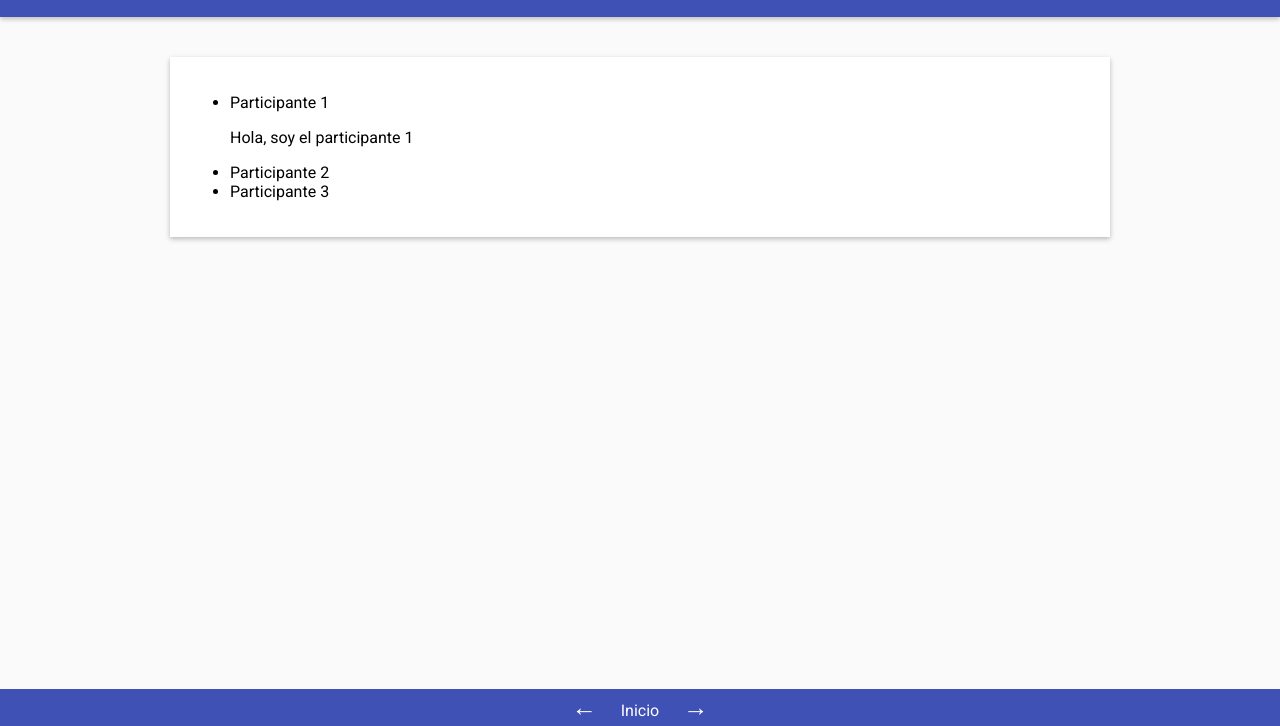
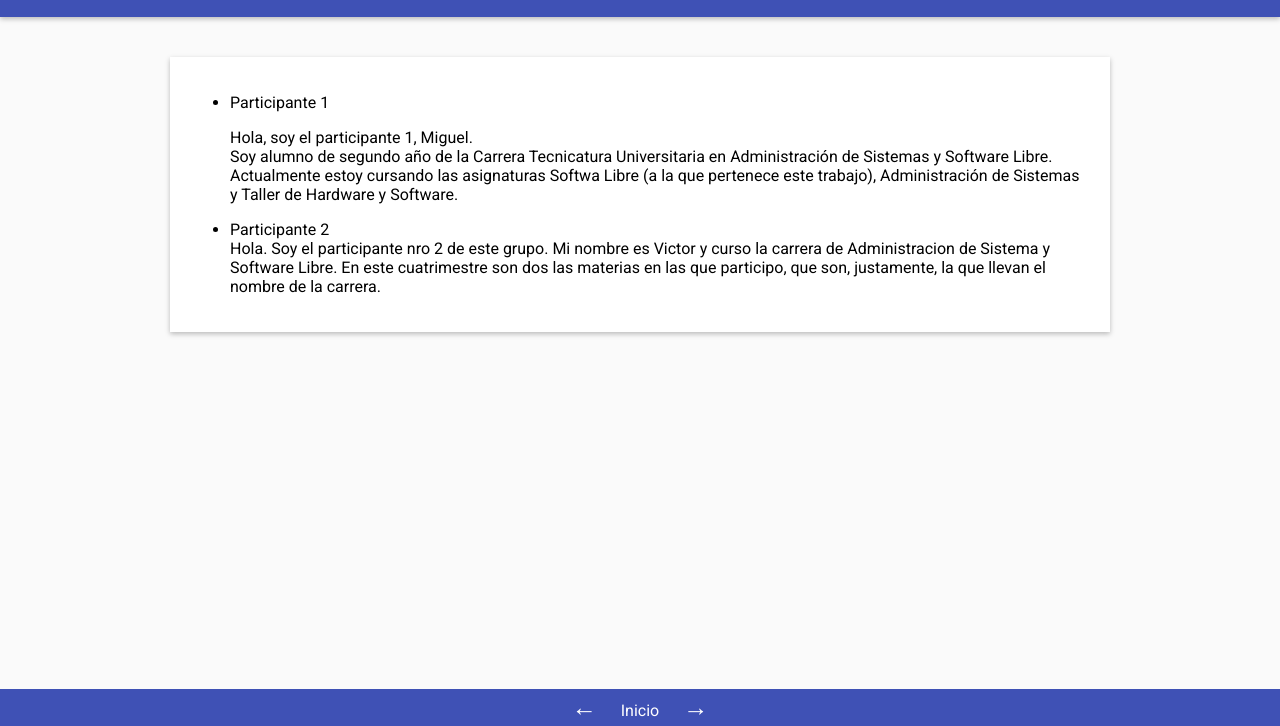
Before and after one commit to victorc24/base_estatica_grupo_8, a plain HTML site: page participantes.html in a window 1280 px wide. Shown: the part 74-800 px from the top of the page. Drawn offline with Linux system fonts and the light colour scheme.

Commit message:
Update participantes.html

```diff
--- a/participantes.html
+++ b/participantes.html
@@ -21,11 +21,19 @@
         <ul>
             <li>Participante 1
                 <p>
-                Hola, soy el participante 1
+                Hola, soy el participante 1, Miguel.<br>
+                    Soy alumno de segundo año de la Carrera Tecnicatura Universitaria en Administración de Sistemas
+y Software Libre. <br>
+                    Actualmente estoy cursando las asignaturas Softwa Libre (a la que pertenece este trabajo), Administración de Sistemas y Taller de Hardware y Software.
+
                 </p>
             </li>
-            <li>Participante 2</li>
-            <li>Participante 3</li>
+            <li>Participante 2
+            </li>
+            Hola. Soy el participante nro 2 de este grupo.
+            Mi nombre es Victor y curso la carrera de Administracion de Sistema y Software Libre.
+            En este cuatrimestre son dos las materias en las que participo, que son, justamente, la que llevan el nombre de la carrera.
+
             <!-- Agregar aquí los nombres de los demás participantes -->
         </ul>
     </main>
```
